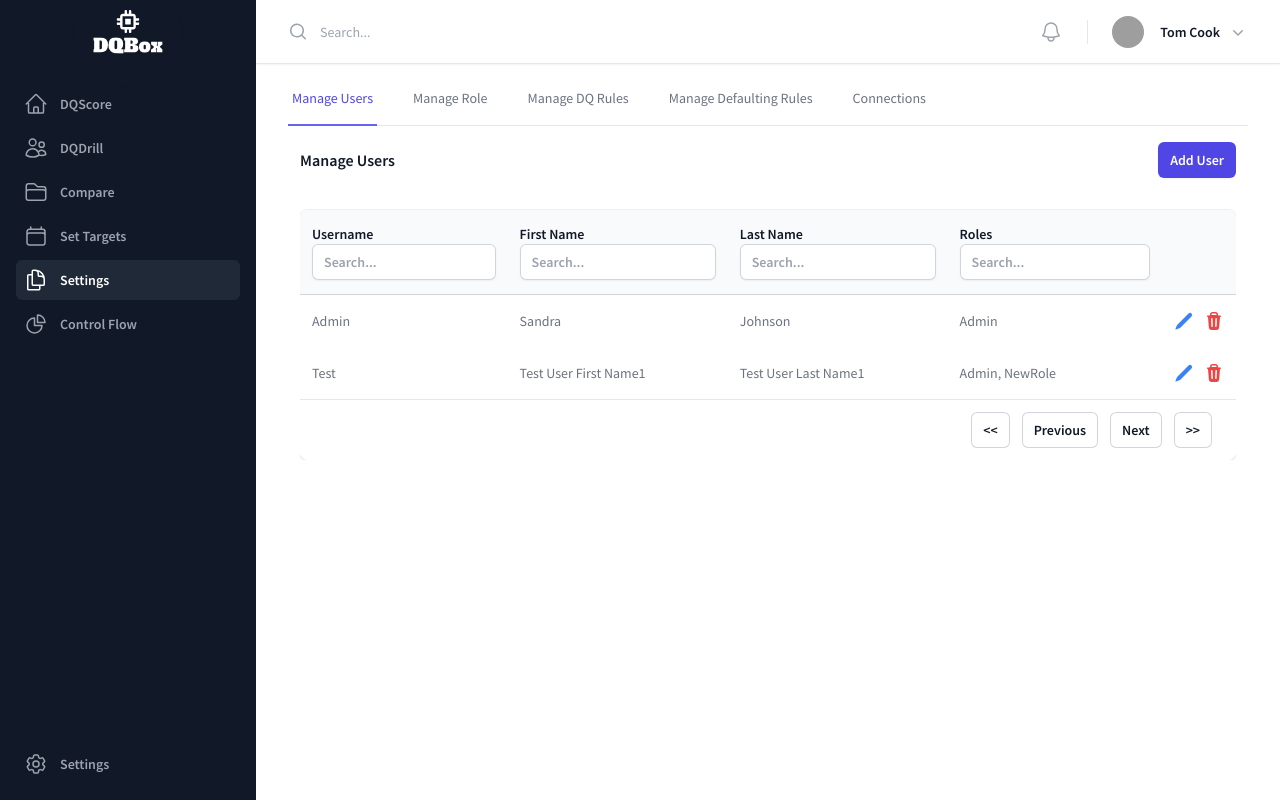
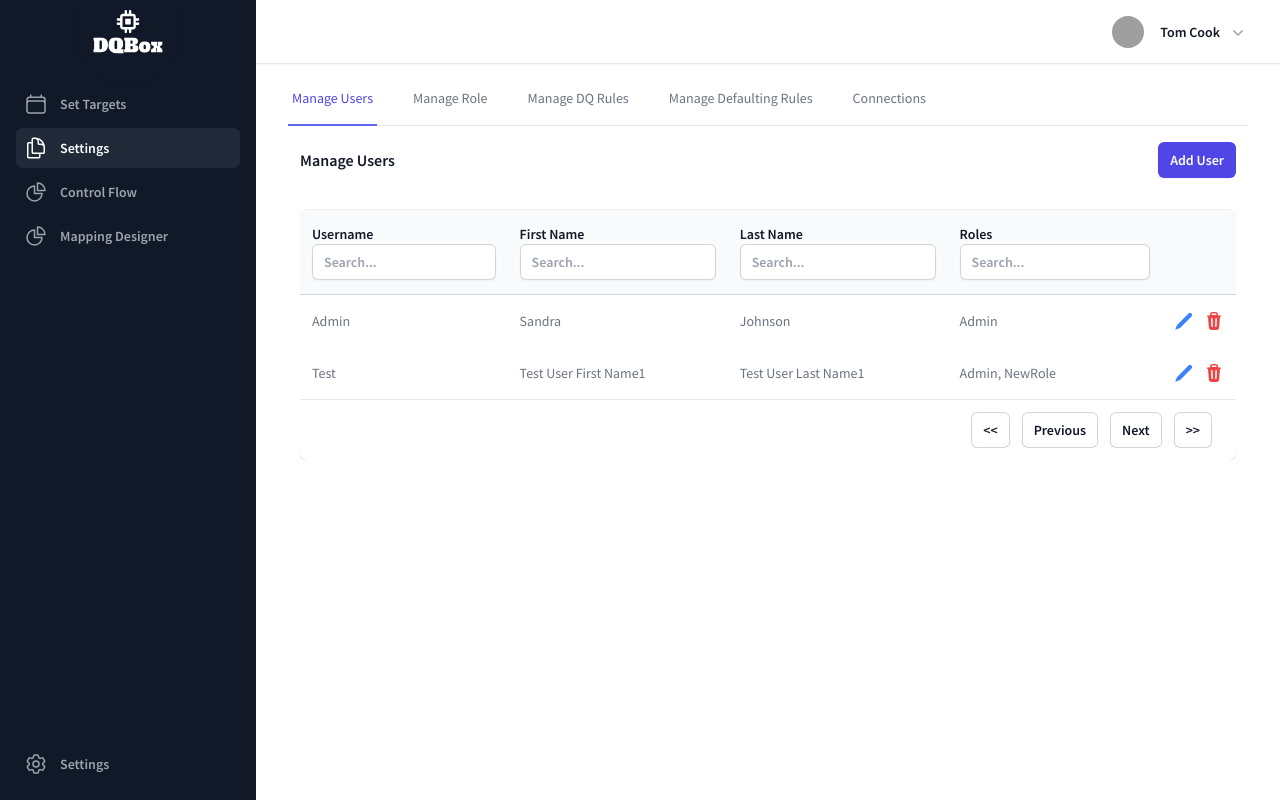
Before and after one commit to sourabhgrover/dqbox-fe, a React (Vite) app: page /settings in a window 1280 px wide. Built offline with nearby package versions, Linux system fonts and the light colour scheme; grey boxes are pictures that could not be loaded.

Commit message:
Refactor SingleConnectionContainer component and add loading spinner

```diff
--- /dev/null
+++ b/src/components/MappingDesigner/MappingDesigner.jsx
@@ -0,0 +1,9 @@
+import React from 'react'
+
+const MappingDesigner = () => {
+  return (
+    <div>MappingDesigner</div>
+  )
+}
+
+export default MappingDesigner
--- a/src/components/Settings/Connections/SingleConnectionContainer.jsx
+++ b/src/components/Settings/Connections/SingleConnectionContainer.jsx
@@ -1,13 +1,19 @@
 import React, { useEffect } from "react";
 import { useDispatch, useSelector } from "react-redux";
-import { fetchConnections, resetConnectionState } from "../../../store/connections";
+import {
+  fetchConnections,
+  resetConnectionState,
+} from "../../../store/connections";
 import { WrenchScrewdriverIcon } from "@heroicons/react/24/outline";
 import { useNavigate } from "react-router-dom";
+import CustomSpinner from "../../common/CustomSpinner";
 
 const SingleConnectionContainer = () => {
   const dispatch = useDispatch();
   const navigate = useNavigate();
-  const { data } = useSelector((state) => state.connections);
+  const { data, fetchConnectionStatus } = useSelector(
+    (state) => state.connections
+  );
   useEffect(() => {
     dispatch(fetchConnections());
   }, [dispatch]);
@@ -18,12 +24,14 @@ const SingleConnectionContainer = () => {
   };
   return (
     <>
-      {data.map((connection) => (
+      {fetchConnectionStatus === "loading" && <CustomSpinner />}
+      {fetchConnectionStatus !== "loading" &&
+        data.map((connection) => (
           <div
             key={connection._id}
             className="border rounded-lg shadow-md flex flex-col justify-center items-center gap-2 p-2 py-14 cursor-pointer"
             style={{ flexBasis: "calc(33.33% - 8px)" }}
-          onClick={()=>viewConnection(connection._id)}
+            onClick={() => viewConnection(connection._id)}
           >
             {connection.logoUrl ? (
               <img
--- a/src/constants/index.js
+++ b/src/constants/index.js
@@ -8,9 +8,9 @@ import {
 } from "@heroicons/react/24/outline";
 
 export const initialNavigation = [
-  { name: "DQScore", href: "#", icon: HomeIcon, current: true },
-  { name: "DQDrill", href: "#", icon: UsersIcon, current: false },
-  { name: "Compare", href: "#", icon: FolderIcon, current: false },
+  // { name: "DQScore", href: "#", icon: HomeIcon, current: true },
+  // { name: "DQDrill", href: "#", icon: UsersIcon, current: false },
+  // { name: "Compare", href: "#", icon: FolderIcon, current: false },
   {
     name: "Set Targets",
     href: "/set-targets",
@@ -29,4 +29,10 @@ export const initialNavigation = [
     icon: ChartPieIcon,
     current: false,
   },
+  {
+    name: "Mapping Designer",
+    href: "/mapping-designer",
+    icon: ChartPieIcon,
+    current: false,
+  },
 ];
--- a/src/layouts/dashboard/TopBar.jsx
+++ b/src/layouts/dashboard/TopBar.jsx
@@ -2,7 +2,7 @@ import {
   ChevronDownIcon,
   MagnifyingGlassIcon,
 } from "@heroicons/react/20/solid";
-import { BellIcon } from "@heroicons/react/24/outline";
+// import { BellIcon } from "@heroicons/react/24/outline";
 
 import { Menu, MenuButton, MenuItem, MenuItems } from "@headlessui/react";
 
@@ -20,7 +20,7 @@ const TopBar = () => {
   return (
     <div className="flex flex-1 gap-x-4 self-stretch lg:gap-x-6">
       <form className="relative flex flex-1" action="#" method="GET">
-        <label htmlFor="search-field" className="sr-only">
+        {/* <label htmlFor="search-field" className="sr-only">
           Search
         </label>
         <MagnifyingGlassIcon
@@ -33,22 +33,22 @@ const TopBar = () => {
           placeholder="Search..."
           type="search"
           name="search"
-        />
+        /> */}
       </form>
       <div className="flex items-center gap-x-4 lg:gap-x-6">
-        <button
+        {/* <button
           type="button"
           className="-m-2.5 p-2.5 text-gray-400 hover:text-gray-500"
         >
           <span className="sr-only">View notifications</span>
           <BellIcon className="h-6 w-6" aria-hidden="true" />
-        </button>
+        </button> */}
 
         {/* Separator */}
-        <div
+        {/* <div
           className="hidden lg:block lg:h-6 lg:w-px lg:bg-gray-900/10"
           aria-hidden="true"
-        />
+        /> */}
 
         {/* Profile dropdown */}
         <Menu as="div" className="relative">
--- a/src/routes/index.jsx
+++ b/src/routes/index.jsx
@@ -2,6 +2,7 @@ import { lazy, Suspense } from "react";
 import { Outlet, Navigate, useRoutes } from "react-router-dom";
 import DashboardLayout from "../layouts/dashboard";
 import ConnectionForm from "../components/Settings/Connections/ConnectionForm";
+import MappingDesigner from "../components/MappingDesigner/MappingDesigner";
 
 export const Login = lazy(() => import("../pages/login"));
 export const Home = lazy(() => import("../pages/home"));
@@ -32,6 +33,7 @@ export default function Router() {
         { path: 'control-flow', element: <ControlFlow /> },
         { path: 'connection', element: <ConnectionForm /> },
         { path: 'connection/:id', element: <ConnectionForm /> },
+        { path: 'mapping-designer', element: <MappingDesigner /> },
       ],
     },
     {
```
Lines whose indentation alone changed are shown as unchanged.
